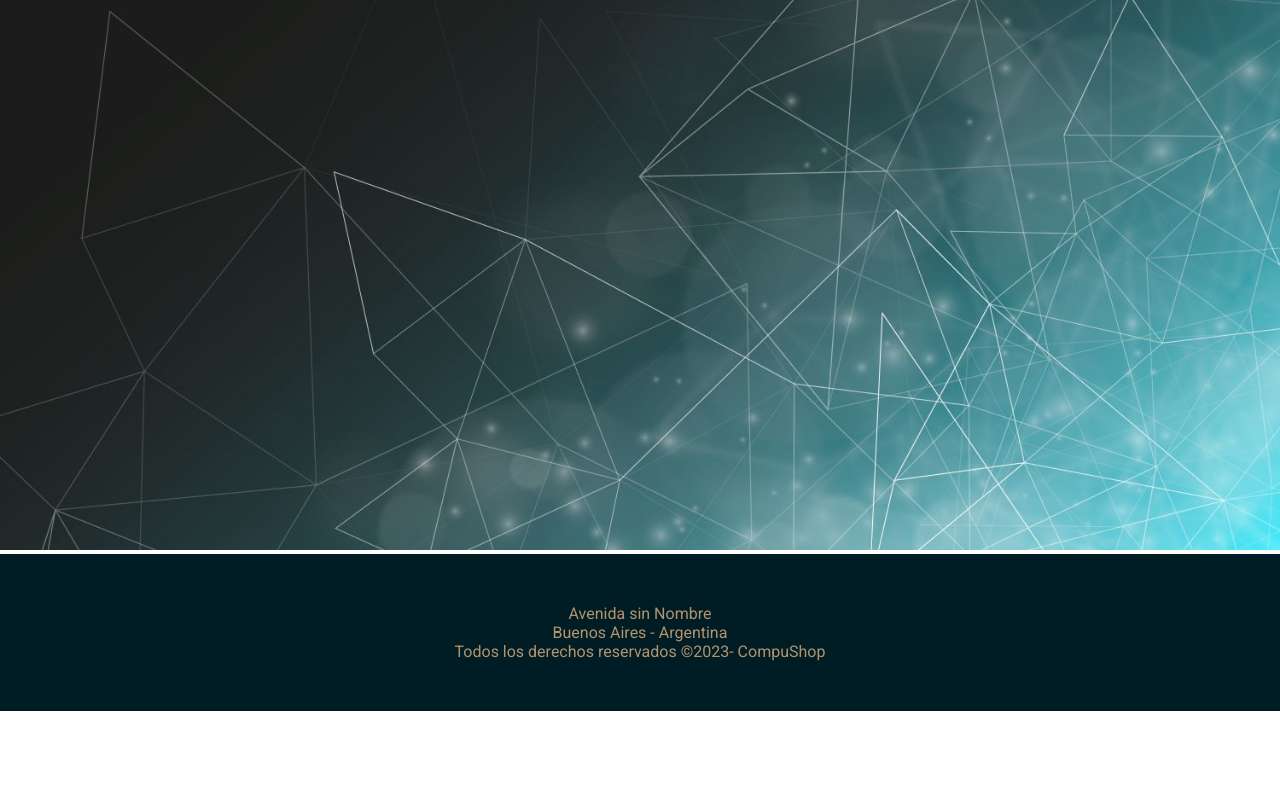
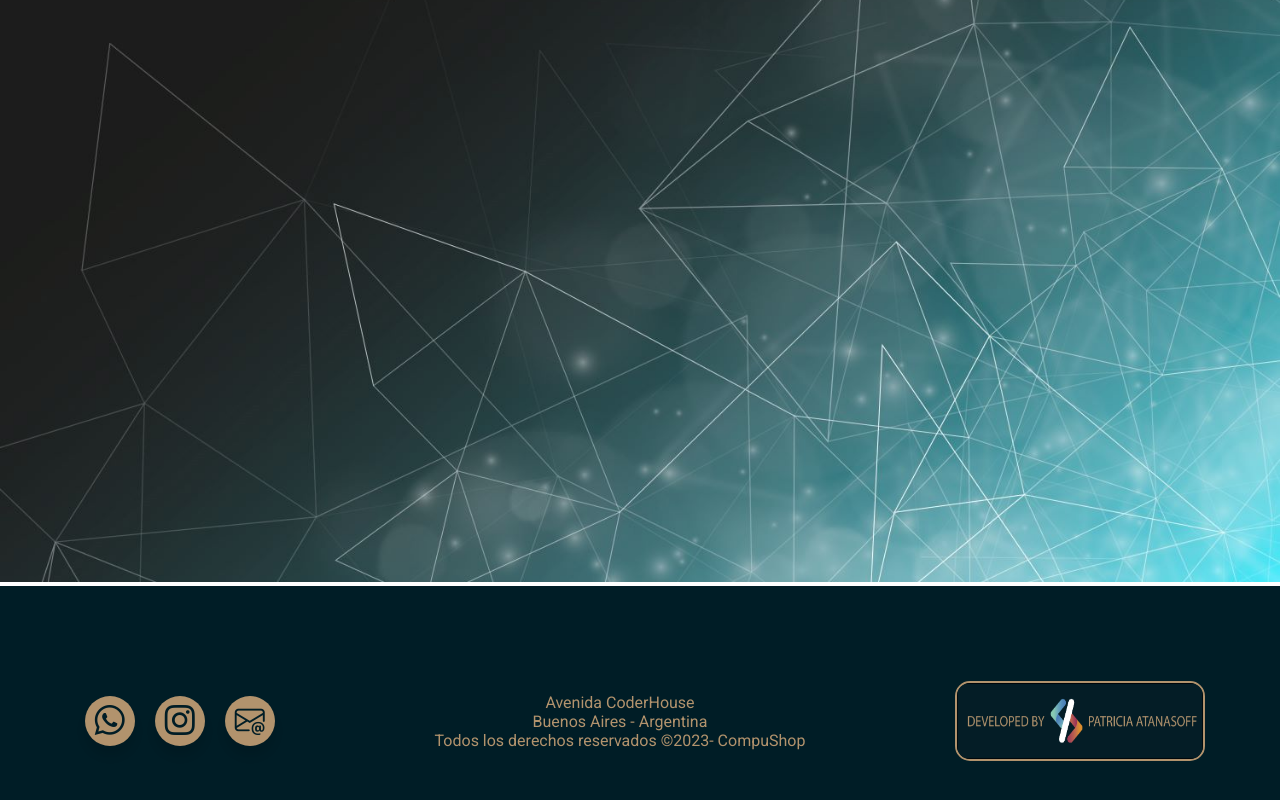
Before and after one commit to Scripts24/CompuShop, a React (Vite) app: page /checkout in a window 1280 px wide. Shown: the part 367-1167 px from the top of the page. Before the commit the page ends 1078 px from the top, so only its background shows below. Built offline with nearby package versions, Linux system fonts and the light colour scheme; a small style sheet from the web is missing.

Commit message:
footer finalizados, estilos

```diff
--- a/src/Style.css
+++ b/src/Style.css
@@ -28,7 +28,7 @@ h6 {
 }
 
 .navbar {
-  height          : 4rem;
+  height          : 6rem;
   background-color: #001D26;
   display         : flex;
   align-items     : center;
@@ -107,13 +107,12 @@ h6 {
 }
 
 
-
 .carrito {
-  padding-right: 0.9rem;
-  font-size    : 1.2rem;
-  font-weight  : 500;
-  cursor       : pointer;
-  color        : #b2936d;
+  padding-right   : 0.9rem;
+  font-size       : 1.2rem;
+  font-weight     : 500;
+  cursor          : pointer;
+  color           : #b2936d;
   background-color: #001D26;
 }
 
@@ -379,15 +378,108 @@ h6 {
   background-color: #001D26;
   display         : flex;
   align-items     : center;
-  justify-content : center;
-  padding-top     : 50px;
-  padding-bottom  : 50px;
+  flex-flow       : row wrap;
+  justify-content : space-around;
+  height          : 270px;
+}
+
+.wrapper {
+  display   : flex;
+}
+
+.wrapper .icon {
+  position       : relative;
+  background     : #b2936d;
+  border-radius  : 50%;
+  padding        : 15px;
+  margin         : 10px;
+  width          : 50px;
+  height         : 50px;
+  font-size      : 30px;
+  display        : flex;
+  justify-content: center;
+  align-items    : center;
+  flex-direction : column;
+  box-shadow     : 0 10px 10px rgba(0, 0, 0, 0.1);
+  cursor         : pointer;
+  transition     : all 0.2s cubic-bezier(0.68, -0.55, 0.265, 1.55);
+}
+
+.wrapper .tooltip {
+  position      : absolute;
+  top           : 0;
+  font-size     : 14px;
+  background    : #ffffff;
+  color         : #ffffff;
+  padding       : 5px 8px;
+  border-radius : 5px;
+  box-shadow    : 0 10px 10px rgba(0, 0, 0, 0.1);
+  opacity       : 0;
+  pointer-events: none;
+  transition    : all 0.3s cubic-bezier(0.68, -0.55, 0.265, 1.55);
+}
+
+.wrapper .tooltip::before {
+  position  : absolute;
+  content   : "";
+  height    : 8px;
+  width     : 8px;
+  background: #ffffff;
+  bottom    : -3px;
+  left      : 50%;
+  transform : translate(-50%) rotate(45deg);
+  transition: all 0.3s cubic-bezier(0.68, -0.55, 0.265, 1.55);
+}
+
+.wrapper .icon:hover .tooltip {
+  top           : -45px;
+  opacity       : 1;
+  visibility    : visible;
+  pointer-events: auto;
+}
+
+.wrapper .icon:hover span,
+.wrapper .icon:hover .tooltip {
+  text-shadow: 0px -1px 0px rgba(0, 0, 0, 0.1);
+}
+
+.wrapper a{
+  color: #001D26;
+}
+
+.wrapper .whatsapp:hover,
+.wrapper .whatsapp:hover .tooltip,
+.wrapper .whatsapp:hover .tooltip::before {
+  background: #13b449;
+  color     : #ffffff;
+}
+
+.wrapper .instagram:hover,
+.wrapper .instagram:hover .tooltip,
+.wrapper .instagram:hover .tooltip::before {
+  background: #E4405F;
+  color     : #ffffff;
+}
+
+.wrapper .mail:hover,
+.wrapper .mail:hover .tooltip,
+.wrapper .mail:hover .tooltip::before {
+  background: #CD201F;
+  color     : #ffffff;
 }
 
 .footer p {
   font-family: 'Roboto', sans-serif;
   color      : #b2936d;
   text-align : center;
+  margin    : 10px 0 10px 0;
+}
+
+.developed {
+  width        : 250px;
+  height       : 80px;
+  border-radius: 15px;
+  border       : solid 2px #b2936d;
 }
 
 /*-- Loader --*/
--- a/src/components/Footer.jsx
+++ b/src/components/Footer.jsx
@@ -1,14 +1,35 @@
-import { Link } from "react-router-dom";
+
+import developed from "../assets/img/developed.png"
 
 const Footer = () => {
   return (
-    <div className="footer">
-        <p>Avenida sin Nombre <br/>
-          Buenos Aires - Argentina<br/>
+    <>
+      <div className="footer">
+        <div>
+          <ul className="wrapper">
+            <li className="icon whatsapp">
+              <span className="tooltip">Whatsapp</span>
+              <a href="https://api.whatsapp.com/send?phone=542215657734&text=Hola%21%20Quisiera%20m%C3%A1s%20informaci%C3%B3n%20sobre%20CompuShop"
+                        target="_blank"><span><i className="bi bi-whatsapp"></i></span></a>
+            </li>
+            <li className="icon instagram">
+              <span className="tooltip">Instagram</span>
+              <a href="https://www.instagram.com/" target="_blank"><span><i className="bi bi-instagram"></i></span></a>
+            </li>
+            <li className="icon mail">
+              <span className="tooltip">Correo</span>
+              <a  href="mailto:compu_shop@gmail.com" target="_blank"><span><i className="bi bi-envelope-at"></i></span></a>
+            </li>
+          </ul>
+        </div>
+        <p>Avenida CoderHouse <br />
+          Buenos Aires - Argentina<br />
           Todos los derechos reservados &copy;
-            {new Date().getFullYear()}- CompuShop
+          {new Date().getFullYear()}- CompuShop
         </p>
-    </div>
+        <img className="developed" src={developed}/>
+      </div>
+    </>
   )
 }
 
--- a/src/components/ItemDetail.jsx
+++ b/src/components/ItemDetail.jsx
@@ -26,7 +26,6 @@ const ItemDetail = ({ computer }) => {
                 duration: 3000,
                 style: {
                     background: "#548C1C",
-                    marginBottom: "70px",
                 },
             }).showToast();
 
```
Also changed, not shown: src/assets/img/developed.png (added).
